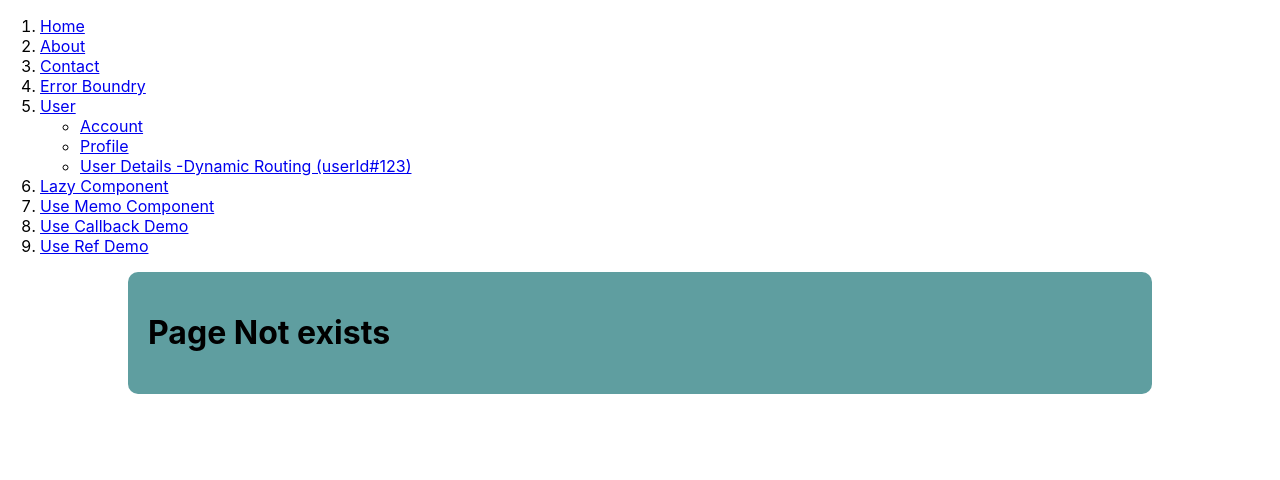
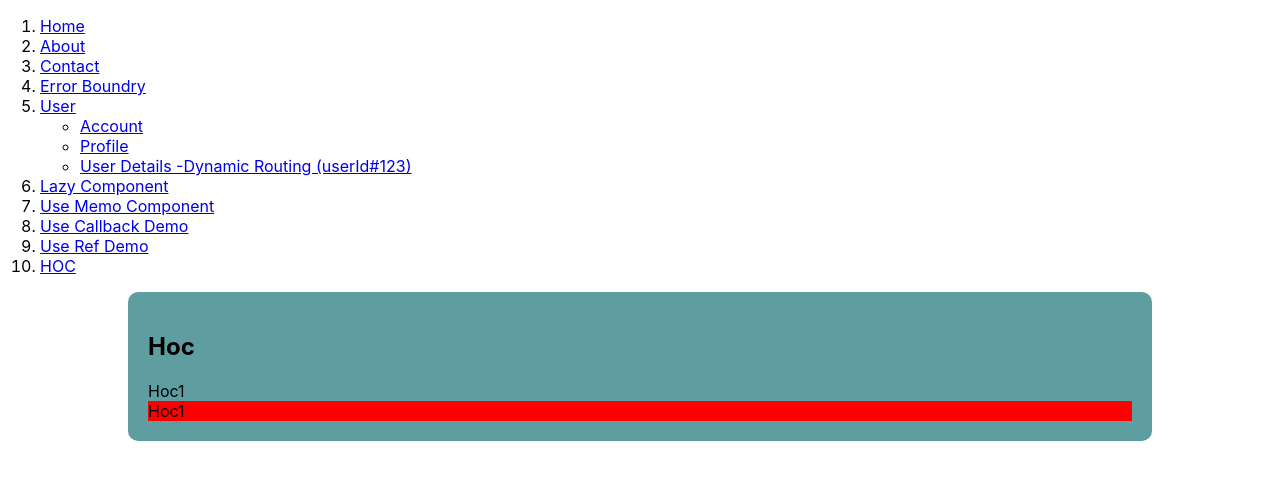
Before and after one commit to sanjevscet/react-learning, a React (Create React App) app: page /hoc in a window 1280 px wide. Shown: the top 480 px of the page. Built offline with nearby package versions, Linux system fonts and the light colour scheme.

Commit message:
hoc adding

```diff
--- a/package.json
+++ b/package.json
@@ -14,7 +14,7 @@
     "web-vitals": "^2.1.4"
   },
   "scripts": {
-    "start": "react-scripts start",
+    "start": "set PORT=3002 && react-scripts start",
     "build": "react-scripts build",
     "test": "react-scripts test",
     "eject": "react-scripts eject"
--- a/src/App.js
+++ b/src/App.js
@@ -16,6 +16,7 @@ import { lazy, Suspense } from 'react';
 import CounterComponent from './Hooks/CounterComponent';
 import UseCallBackDemoComponent from './Hooks/UseCallBackDemoComponent';
 import UseRefComponent from './UseRefComponent';
+import Hoc from './Hoc';
 
 const LazyComponent = lazy(() => {
   // import("./CodeSplitting/LazyComponent") // with out delay
@@ -50,6 +51,7 @@ function App() {
               <Route path="/memo" element={<CounterComponent />} />
               <Route path="/callback" element={<UseCallBackDemoComponent />} />
               <Route path="/ref" element={<UseRefComponent />} />
+              <Route path="/hoc" element={<Hoc />} />
               <Route path="*" element={<NotFoundComponent />} />
 
 
--- /dev/null
+++ b/src/Hoc.js
@@ -0,0 +1,15 @@
+import React from 'react'
+import Hoc1 from './Hooks/Hoc1'
+import Hoc2 from './Hooks/Hoc2'
+const WithHoc2 = Hoc2(Hoc1);
+function Hoc() {
+  return (
+    <div>
+        <h2>Hoc</h2>
+        <Hoc1 />
+        <WithHoc2 />
+        </div>
+  )
+}
+
+export default Hoc
--- /dev/null
+++ b/src/Hooks/Hoc1.js
@@ -0,0 +1,9 @@
+import React from 'react'
+
+function Hoc1({color}) {
+  return (
+    <div style={{backgroundColor: color}}>Hoc1</div>
+  )
+}
+
+export default Hoc1
--- /dev/null
+++ b/src/Hooks/Hoc2.js
@@ -0,0 +1,12 @@
+import React from 'react'
+
+function Hoc2(Component) {
+    return function withHoc2Style() {
+        return (
+            <div ><Component color={"red"} /></div>
+        )
+
+    }
+}
+
+export default Hoc2
--- a/src/NavComponent.js
+++ b/src/NavComponent.js
@@ -20,7 +20,8 @@ export const NavComponent = () => {
             <li><Link to="/lazy">Lazy Component</Link></li>
             <li><Link to="/memo">Use Memo Component</Link></li>
             <li><Link to="/callback">Use Callback Demo</Link></li>
-            <li><Link to="ref">Use Ref Demo</Link></li>
+            <li><Link to="/ref">Use Ref Demo</Link></li>
+            <li><Link to="/hoc">HOC</Link></li>
         </ol>
     )
 }
```
